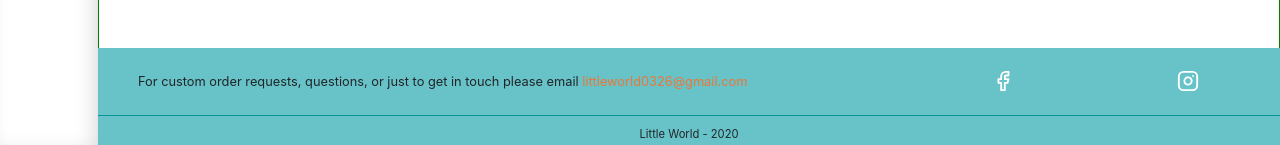
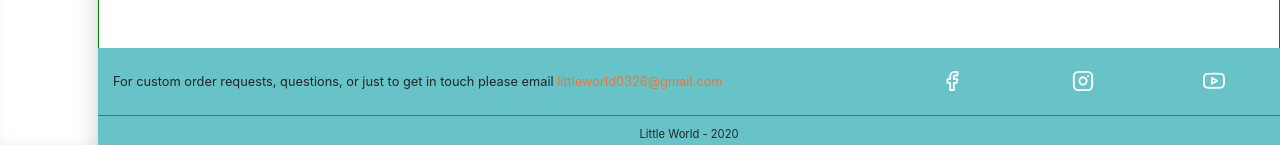
Before and after one commit to CAMIRO/littleWorld, a React (Create React App) app in the folder client/: page / in a window 1280 px wide. Shown: the part 718-863 px from the top of the page. Built offline with nearby package versions, Linux system fonts and the light colour scheme.

Commit message:
making footer good enough for now

```diff
--- a/client/src/components/footer.tsx
+++ b/client/src/components/footer.tsx
@@ -1,7 +1,7 @@
 import React from 'react'
 import styled from 'styled-components'
 import { Container, Row, Col } from 'react-bootstrap'
-import { Facebook, Instagram } from 'react-feather';
+import { Facebook, Instagram, Youtube } from 'react-feather';
 export const Footer: React.FC = () => {
 
     const date = new Date();
@@ -16,7 +16,12 @@ export const Footer: React.FC = () => {
                         <SocialBut onClick={() => console.log('heeey')}>
                             <Facebook color="#FFF" size={22} />
                         </SocialBut>
+                        <SocialBut onClick={() => console.log('heeey')}>
                             <Instagram color="#FFF" size={22} />
+                        </SocialBut>
+                        <SocialBut onClick={() => console.log('heeey')}>
+                            <Youtube color="#FFF" size={22} />
+                        </SocialBut>
                     </Row>
                 </MyCol>
             </MyRow>
@@ -32,7 +37,6 @@ background-color: #68c3c8;
 `
 
 const MyRow = styled(Row)`
-
     font-size: 0.8rem;
     &:first-child  {
         min-height: 68px;
@@ -41,8 +45,7 @@ font-size: 0.8rem;
 `
 const MyCol = styled(Col)`
     text-align: left;
-    padding-left: 40px;
-
+    margin: 5px 0;
 `
 const Credits = styled(Col)`
     text-align: center;
@@ -56,7 +59,7 @@ text-decoration: none;
 color: #FFF;
 }
 `
-const SocialBut = styled.div`
+const SocialBut = styled.a`
  background-color: 'red';
 
 `
```
Lines whose indentation alone changed are shown as unchanged.
